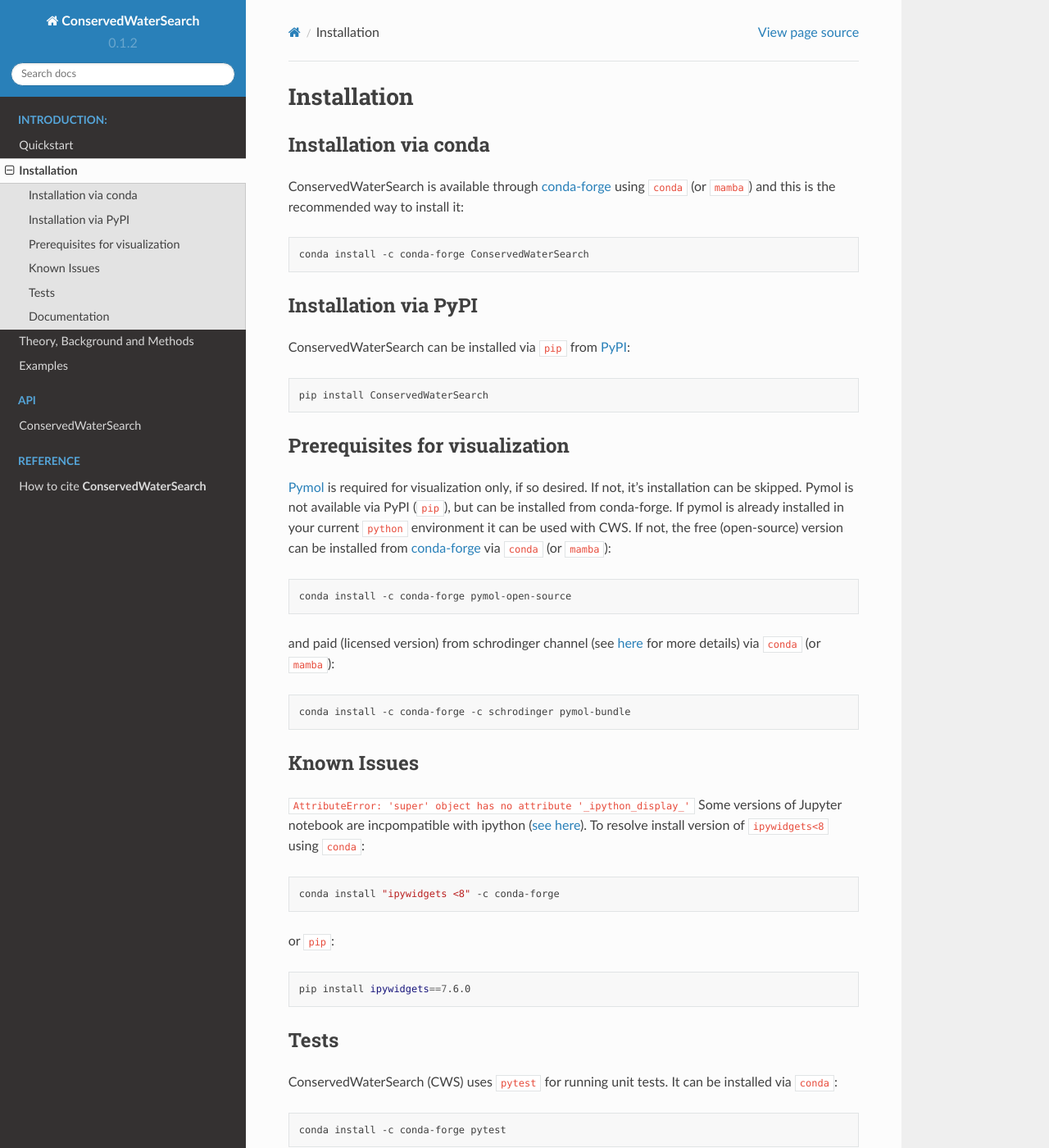
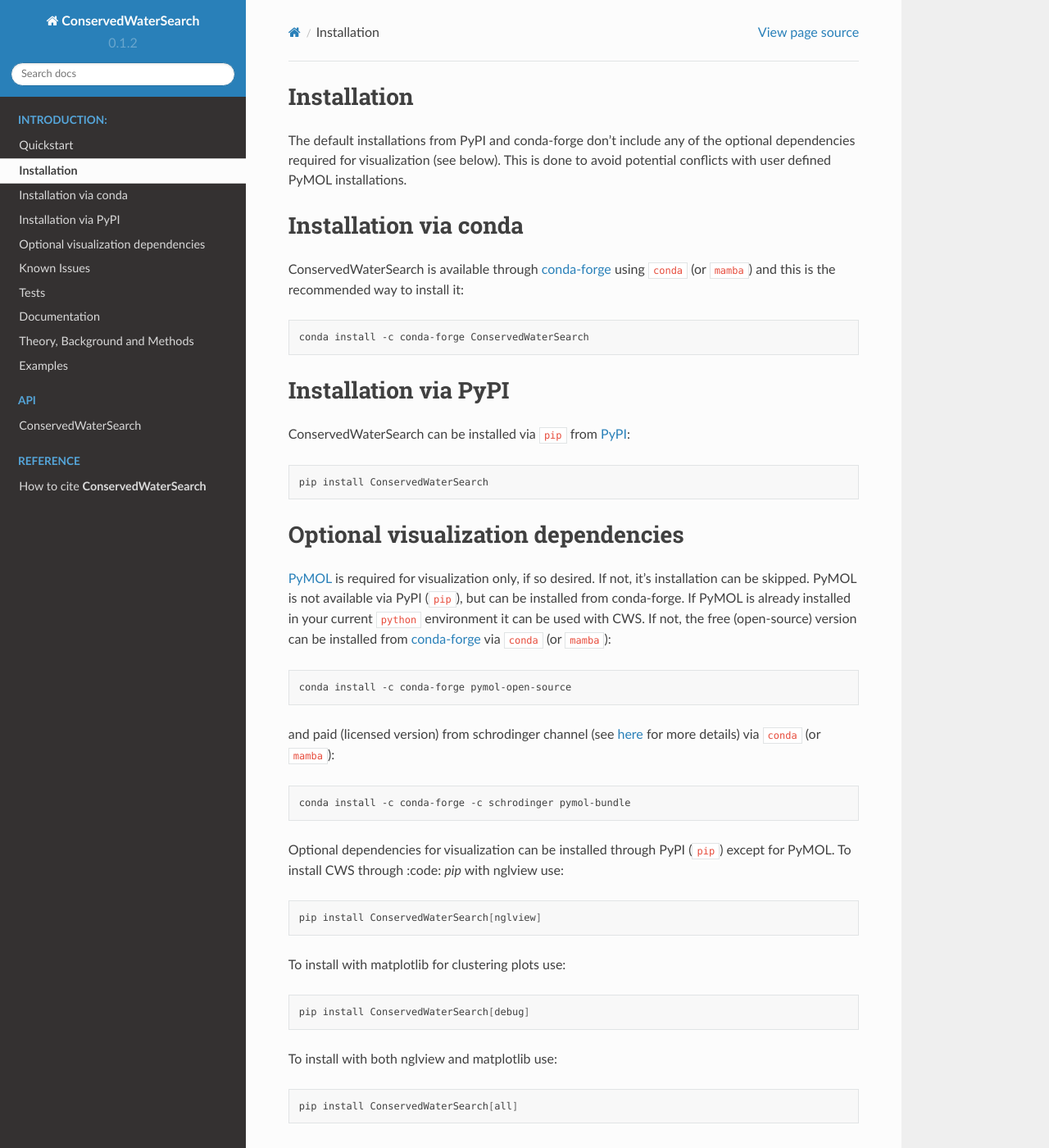
Before and after one commit to JecaTosovic/ConservedWaterSearch, a Sphinx documentation site: the page built from docs/source/installation.rst, in a window 1280 px wide and 1400 px high. Shown: the whole window at 82% size. Built offline with Sphinx 7.4.7 and the Read the Docs theme 2.0.0, drawn with Linux system fonts in a browser that asks for light colours.

Commit message:
update docs for optional dependencies installation

```diff
--- a/docs/source/installation.rst
+++ b/docs/source/installation.rst
@@ -1,6 +1,7 @@
-============
 Installation
 ============
+
+The default installations from PyPI and conda-forge don't include any of the optional dependencies required for visualization (see below). This is done to avoid potential conflicts with user defined PyMOL installations.
 
 Installation via conda
 ======================
@@ -11,6 +12,7 @@
 
    conda install -c conda-forge ConservedWaterSearch
 
+
 Installation via PyPI
 =====================
 
@@ -20,21 +22,38 @@
 
    pip install ConservedWaterSearch
 
+Optional visualization dependencies
+===================================
 
-Prerequisites for visualization
-==============================
-
-`Pymol <https://pymol.org/2/>`_ is required for visualization only, if so desired. If not, it's installation can be skipped. Pymol is not available via PyPI (:code:`pip`), but can be installed from conda-forge. If pymol is already installed in your current ``python`` environment it can be used with CWS. If not, the free (open-source) version can be installed from `conda-forge <https://conda-forge.org/>`_ via :code:`conda` (or :code:`mamba`):
+`PyMOL <https://PyMOL.org/2/>`_ is required for visualization only, if so desired. If not, it's installation can be skipped. PyMOL is not available via PyPI (:code:`pip`), but can be installed from conda-forge. If PyMOL is already installed in your current ``python`` environment it can be used with CWS. If not, the free (open-source) version can be installed from `conda-forge <https://conda-forge.org/>`_ via :code:`conda` (or :code:`mamba`):
 
 .. code:: bash
 
    conda install -c conda-forge pymol-open-source
 
-and paid (licensed version) from schrodinger channel (see `here <https://pymol.org/conda/>`_ for more details) via :code:`conda` (or :code:`mamba`):
+and paid (licensed version) from schrodinger channel (see `here <https://PyMOL.org/conda/>`_ for more details) via :code:`conda` (or :code:`mamba`):
 
 .. code:: bash
 
    conda install -c conda-forge -c schrodinger pymol-bundle
+
+Optional dependencies for visualization can be installed through PyPI (:code:`pip`) except for PyMOL. To install CWS through :code: `pip` with nglview use:
+
+.. code:: bash
+
+   pip install ConservedWaterSearch[nglview]
+
+To install with matplotlib for clustering plots use:
+
+.. code:: bash
+
+   pip install ConservedWaterSearch[debug]
+
+To install with both nglview and matplotlib use:
+
+.. code:: bash
+
+   pip install ConservedWaterSearch[all]
 
 Known Issues
 ============
--- a/docs/source/introduction.rst
+++ b/docs/source/introduction.rst
@@ -48,7 +48,7 @@
 
    pip install ConservedWaterSearch
 
-Pymol cannot be installed through PyPI (pip) and is only required for visualization. It can be installed from source or conda. For more information see :ref:`installation:Installation`.
+PyMOL cannot be installed through PyPI (pip) and is only required for visualization. It can be installed from source or conda. For more information see :ref:`installation:Installation`.
 
 Example
 =======
```
Also changed, not shown: README.rst (+19 -1 lines).
